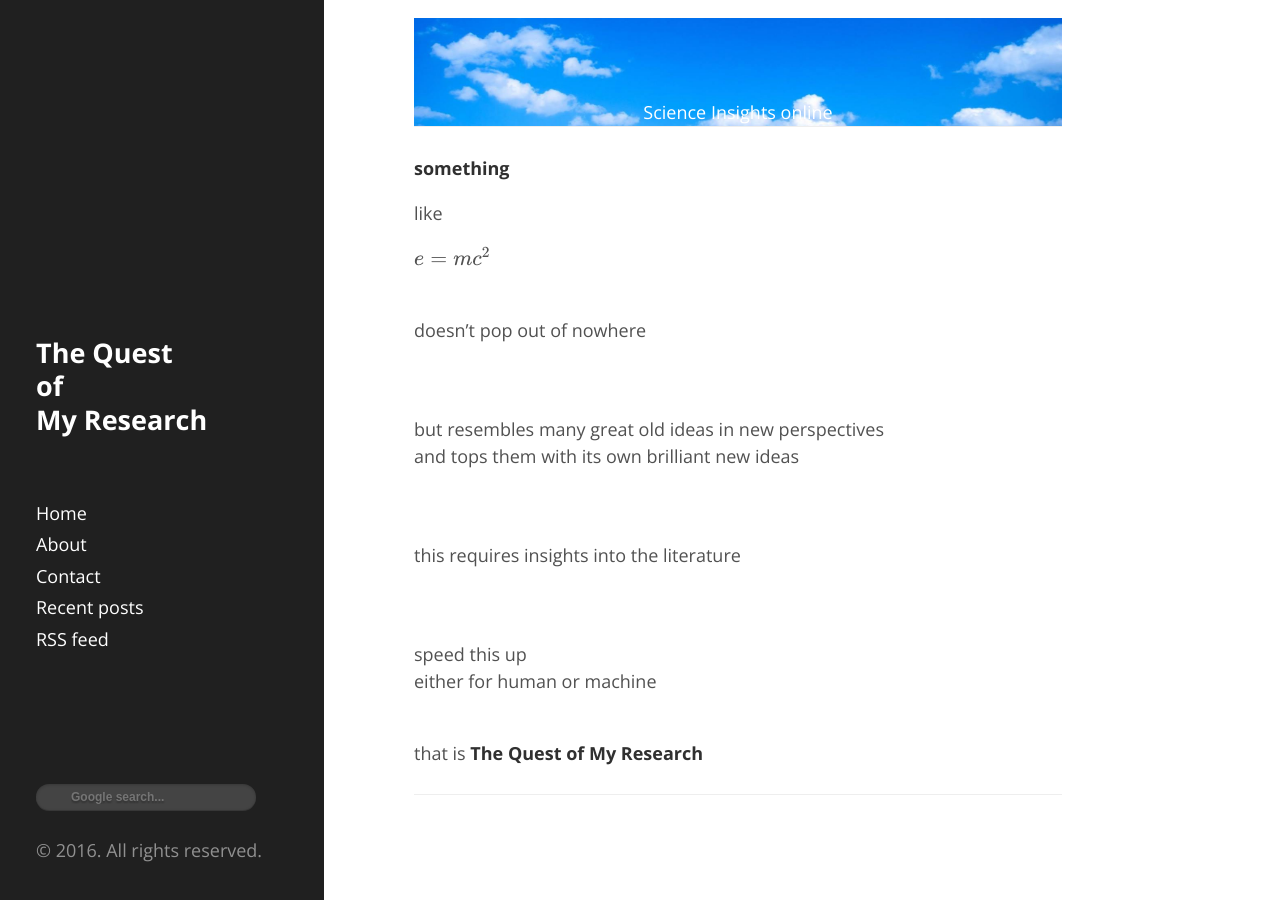
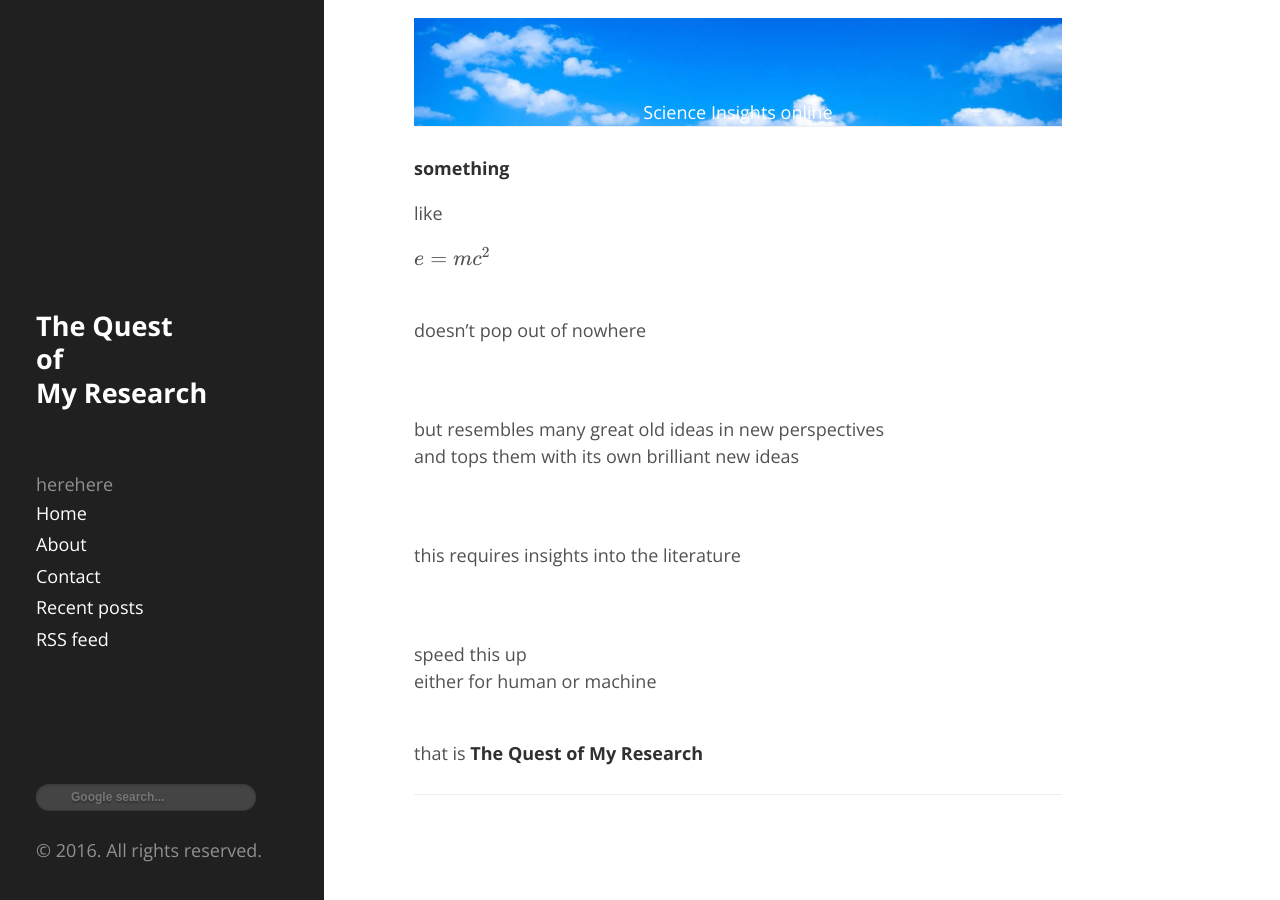
Before and after one commit to tranhungnghiep/tranhungnghiep.github.io, a Jekyll site: the page built from index.md, in a window 1280 px wide. Built offline with Jekyll 4.4.1, drawn with Linux system fonts in a browser that asks for light colours; formulas are drawn with MathJax 3; comment, search, counter and statistics services are not loaded.

Commit message:
Update sidebar.html

```diff
--- a/_includes/sidebar.html
+++ b/_includes/sidebar.html
@@ -4,11 +4,12 @@
     <div class="sidebar-about">
       <h2>
         <a href="{{ site.url }}{{ site.baseurl }}">
-          {{ site.sidebar_title }}{{ site.baseurl }}
+          {{ site.sidebar_title }}
         </a>
       </h2>
       <p class="lead">{{ site.description }}</p>
     </div>
+    here{{ site.baseurl }}here
 
     <nav class="sidebar-nav">
       <a class="sidebar-nav-item{% if page.url == {{ site.baseurl }} %} active {% endif %}" href="{{ site.url }}{{ site.baseurl }}">Home</a>
```
